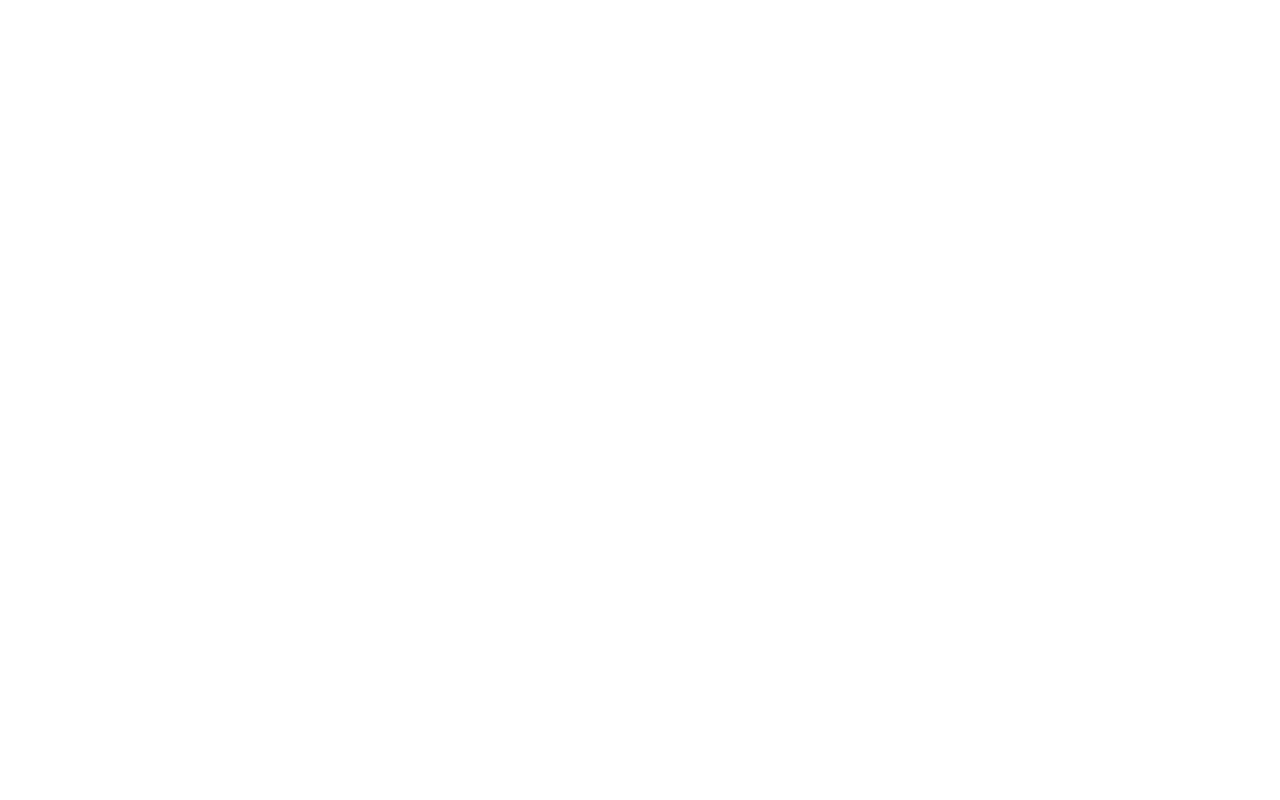
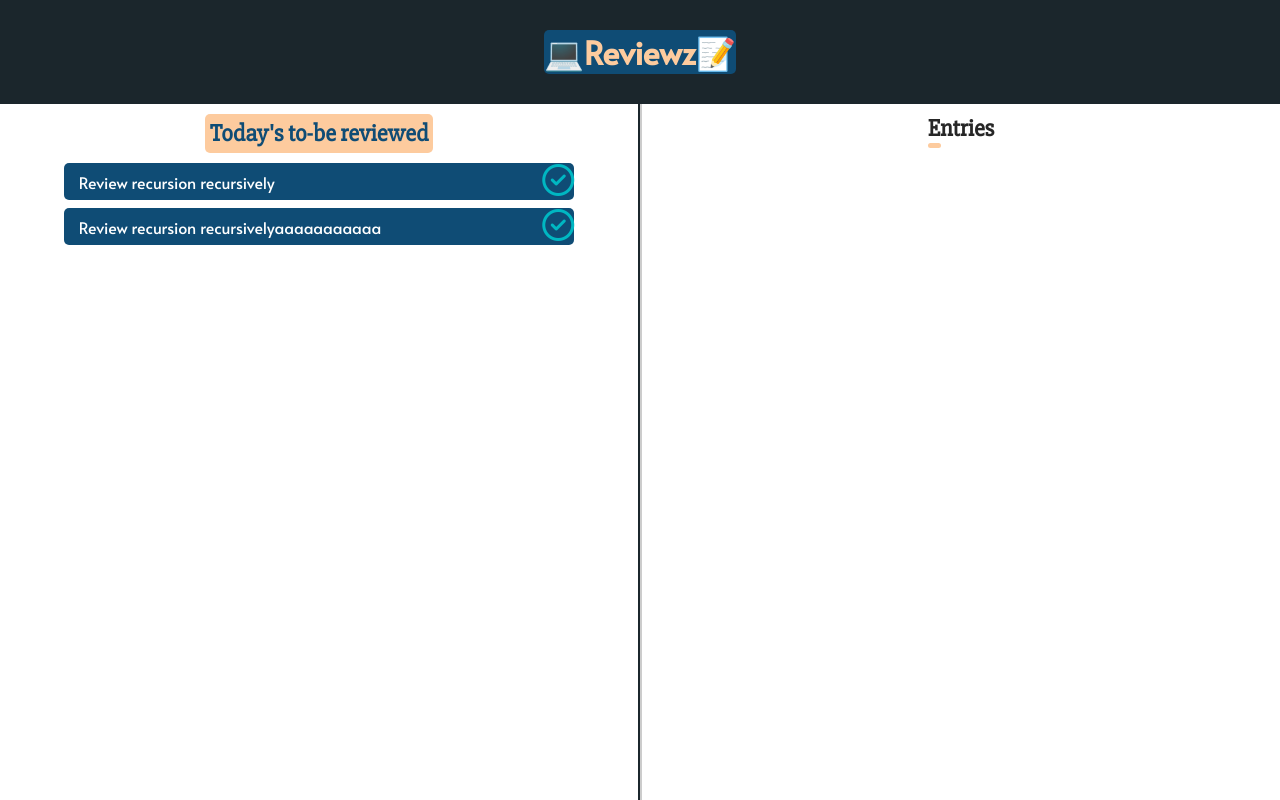
Before and after one commit to alessandrovinciabc/reviewz, a plain HTML site: page index.html in a window 1280 px wide. Drawn offline with Linux system fonts and the light colour scheme.

Commit message:
Add basic structure and styles

```diff
--- a/index.html
+++ b/index.html
@@ -1,13 +1,52 @@
 <!DOCTYPE html>
 <html lang="en">
     <head>
-    <meta charset="UTF-8">
-    <meta name="viewport" content="width=device-width, initial-scale=1.0">
+        <meta charset="UTF-8" />
+        <meta name="viewport" content="width=device-width, initial-scale=1.0" />
         <title>Reviewz - spaced repetition system</title>
 
-    <link rel="stylesheet" href="./styles.css">
+        <!--Google Fonts-->
+        <link
+            href="https://fonts.googleapis.com/css2?family=Alata&family=Slabo+27px&display=swap"
+            rel="stylesheet"
+        />
+        <!--FontAwesome-->
+        <script src="https://kit.fontawesome.com/227c4e4a3b.js" crossorigin="anonymous"></script>
+
+        <!--My styles-->
+        <link rel="stylesheet" href="./styles.css" />
     </head>
     <body>
+        <div class="header">
+            <h1 class="header-text">💻Reviewz📝</h1>
+        </div>
+        <div class="main-container">
+            <div class="container-today">
+                <div class="section-header">
+                    <h2 class="today-header">Today's to-be reviewed</h2>
+                </div>
+                <div class="container-elements">
+                    <div class="today-element today-0">
+                        <div class="element-text">Review recursion recursively</div>
+                        <button class="today-confirm"><i class="far fa-check-circle"></i></button>
+                    </div>
+                    <div class="today-element today-1">
+                        <div class="element-text">Review recursion recursivelyaaaaaaaaaaa</div>
+                        <button class="today-confirm"><i class="far fa-check-circle"></i></button>
+                    </div>
+                </div>
+            </div>
+            <div class="container-entries">
+                <div class="section-header">
+                    <h2 class="entries-header">Entries</h2>
+                    <hr />
+                </div>
+                <div class="container-elements">
+
+                </div>
+            </div>
+        </div>
+        <div class="footer"></div>
 
         <script src="./main.js"></script>
     </body>
--- a/styles.css
+++ b/styles.css
@@ -0,0 +1,132 @@
+*, *::before, *::after{
+    margin: 0;
+    padding: 0;
+    border: 0;
+    box-sizing: border-box;
+}
+
+/*
+font-family: 'Alata', sans-serif;
+font-family: 'Slabo 27px', serif;
+*/
+
+.header {
+    display: flex;
+    justify-content: center;
+    align-items: center;
+    height: 13vh;
+    min-height: 4rem;
+
+    background-color: #1b262c;
+}
+
+.main-container {
+    display: flex;
+    justify-content: center;
+    align-items: stretch;
+    flex-wrap: wrap;
+    min-height: 87vh;
+}
+
+.container-today {
+    display: flex;
+    flex-direction: column;
+    justify-content: flex-start;
+    align-items: center;
+    width: 50%;
+
+    border-right: 2px solid #1b262c;
+}
+
+.container-entries {
+    display: flex;
+    flex-direction: column;
+    justify-content: flex-start;
+    align-items: center;
+    width: 50%;
+
+    border-left: 2px solid #cccccc;
+}
+
+.container-elements{
+    display: flex;
+    flex-direction: column;
+    justify-content: flex-start;
+    align-items: center;
+
+    flex-wrap: wrap;
+
+    width: 80%;
+}
+
+.today-element{
+    display: flex;
+    flex-wrap: wrap;
+    justify-content: center;
+    align-items: center;
+
+    margin-bottom: 0.5rem;
+
+    width: 100%;
+    word-break: break-word;
+
+    background-color: #0f4c75;
+    border-radius: 5px;
+
+    color: white;
+    font-family: 'Alata', sans-serif;
+    font-size: 1rem;
+}
+
+.element-text{
+    margin-left: 15px;
+}
+
+.today-confirm{
+    margin-left: auto;
+    outline: none;
+    cursor: pointer;
+    outline: none;
+    background-color: transparent;
+    color: #00b7c2;
+    font-size: 2rem;
+}
+
+.today-confirm:active{
+    color: green;
+}
+
+.footer {
+}
+
+
+/*HEADER*/
+
+.header-text{
+    cursor: pointer;
+    font-family: 'Alata', sans-serif;
+    color: #fdcb9e;
+    background-color: #0f4c75;
+    border-radius: 5px;
+}
+
+.section-header{
+    padding: 10px;
+    font-family: 'Slabo 27px', serif;
+
+    color: #262626;
+}
+
+.today-header{
+    color: #0f4c75;
+    background-color: #fdcb9e;
+    border-radius: 5px;
+
+    padding: 5px;
+}
+
+hr{
+    border-top: 5px solid #fdcb9e;
+    border-radius: 5px;
+    width: 20%;
+}
```
Lines whose indentation alone changed are shown as unchanged.
